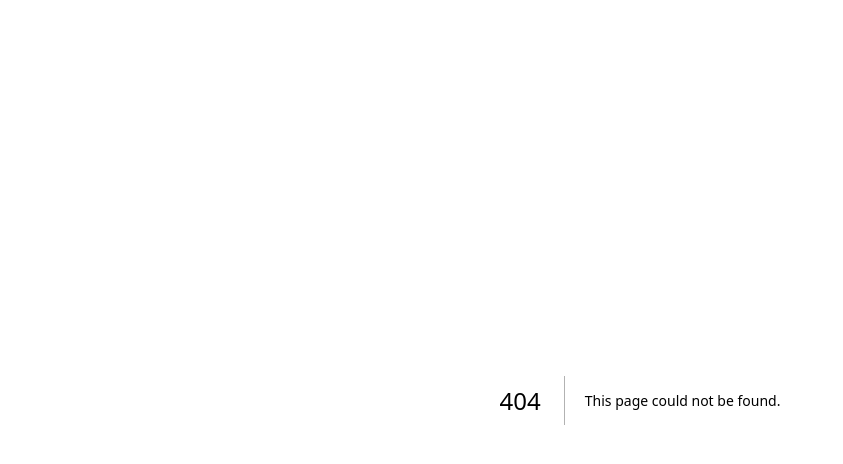
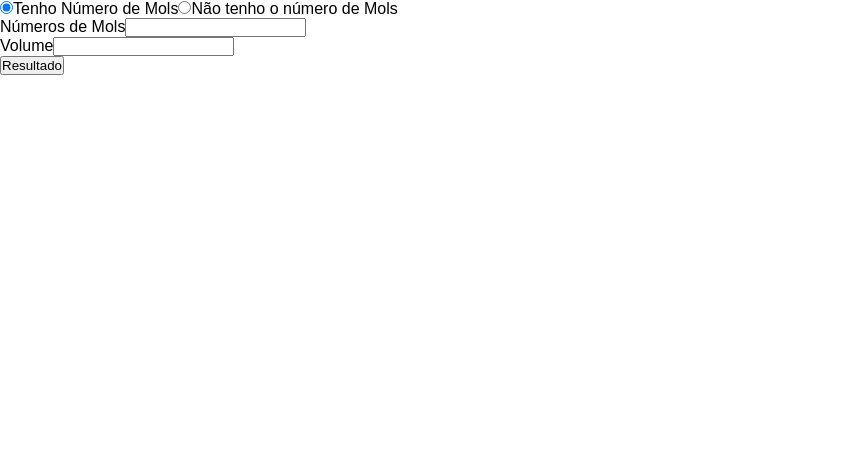
Before and after one commit to LuizVictorr/Volumetrias, a Next.js app: page /concMolar in a window 1280 px wide. Before the commit this address had no page. Shown: the top 464 px of the page, without its empty margins (0-843 px from the left). Built offline with nearby package versions, Linux system fonts and the light colour scheme.

Commit message:
criado concentração molar

```diff
--- /dev/null
+++ b/pages/concMolar.js
@@ -0,0 +1,80 @@
+import React, { useState } from "react";
+
+const ConcentraçãoMolar = () => {
+    const [Massa, setMassa] = useState('');
+    const [Volume, setVolume] = useState('');
+    const [MassaMolecular, setMassaMolecular] = useState('');
+    const [NumeroMols, setNumeroMols] = useState('');
+    const [TemMols, setTemMols] = useState(true);
+    const [Molar, setMolar] = useState('');
+
+    const volume = (e) => {
+        setVolume(e.target.value)
+    }
+
+    const massa = (e) => {
+        setMassa(e.target.value)
+    }
+
+    const massaMolecular = (e) => {
+        setMassaMolecular(e.target.value)
+    }
+
+    const numeroMols = (e) => {
+        setNumeroMols(e.target.value)
+    }
+
+    const molar = () => {
+        const WithNumeroMols = NumeroMols/Volume
+        const WithoutNumeroMols = Massa/(MassaMolecular*Volume)
+
+        setMolar(TemMols ? WithNumeroMols : WithoutNumeroMols)
+    }
+
+    return (
+    <div>
+        <input
+            type="radio"
+            checked={TemMols}
+            onChange={() => setTemMols(true)}
+        />
+        <label htmlFor="mostrar">Tenho Número de Mols</label>
+
+        <input
+            type="radio"
+            checked={!TemMols}
+            onChange={() => setTemMols(false)}
+        />
+        <label htmlFor="esconder">Não tenho o número de Mols</label>
+
+        {TemMols ?
+            <div>
+                <label>Números de Mols</label>
+                <input value={NumeroMols} onChange={numeroMols} />
+            </div>
+
+        :
+        (
+            <div>
+                <label>Massa</label>
+                <input value={Massa} onChange={massa} />
+                <label>Massa Molecular</label>
+                <input value={MassaMolecular} onChange={massaMolecular} />
+            </div>
+        )}
+
+        <div>
+            <label>Volume</label>
+            <input value={Volume} onChange={volume}/>
+        </div>
+
+        <div>
+            <button onClick={molar}>Resultado</button>
+            <p>{Molar}</p>
+        </div>
+
+    </div>
+    )
+}
+
+export default ConcentraçãoMolar;
```
